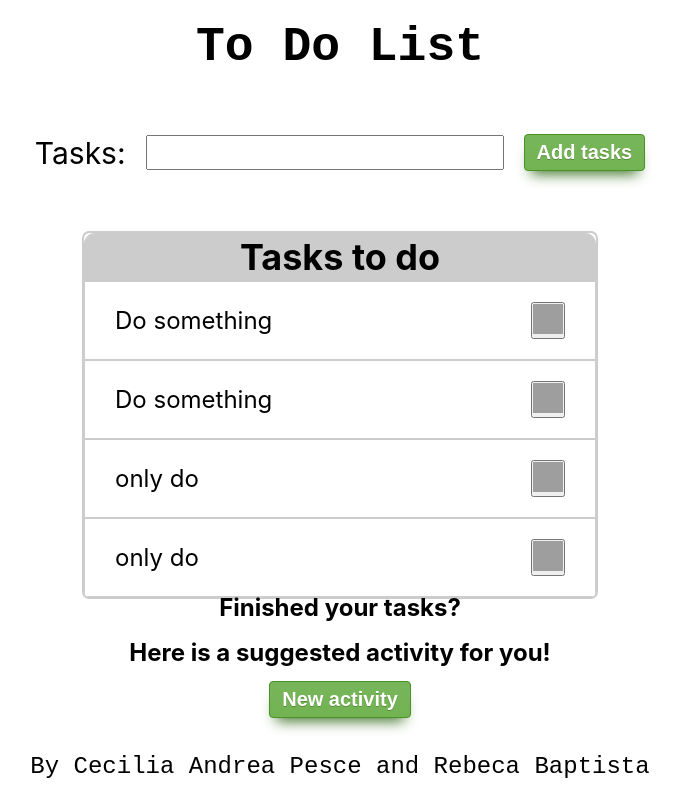
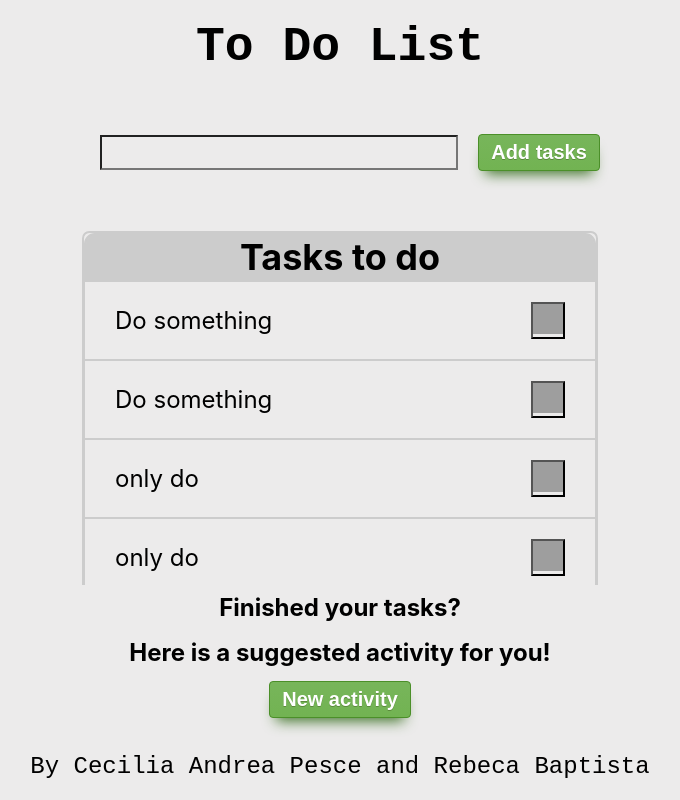
Before and after one commit to Rebecabfv/to-do-list, a React (Vite) app: page / in a window 1280 px wide. Shown: the whole page, without its empty margins (300-980 px from the left). Built offline with nearby package versions, Linux system fonts and the light colour scheme; data requests are answered from the project's data file; grey boxes are pictures that could not be loaded.

Commit message:
delete text with label and change bg color

```diff
--- a/src/App.css
+++ b/src/App.css
@@ -1,6 +1,7 @@
 * {
   margin: 0;
   padding: 0;
+  background-color: #ecebeb;
 }
 
 .App {
--- a/src/App.tsx
+++ b/src/App.tsx
@@ -89,7 +89,7 @@ function App() {
       </header>
       <body>
         <form onSubmit={createTask}>
-          <label htmlFor="task-description">Tasks: </label>
+          <label htmlFor="task-description"></label>
           <input
             type="text"
             id="task-description"
```
